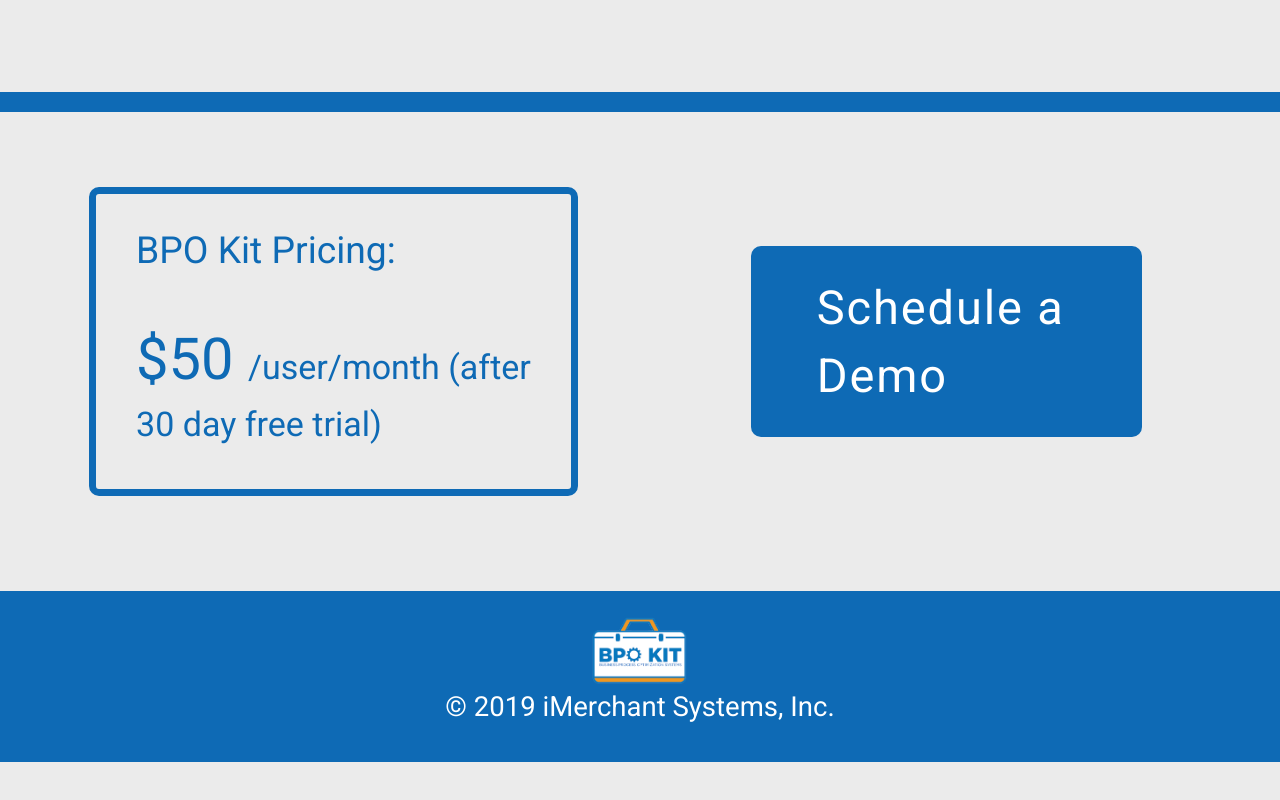
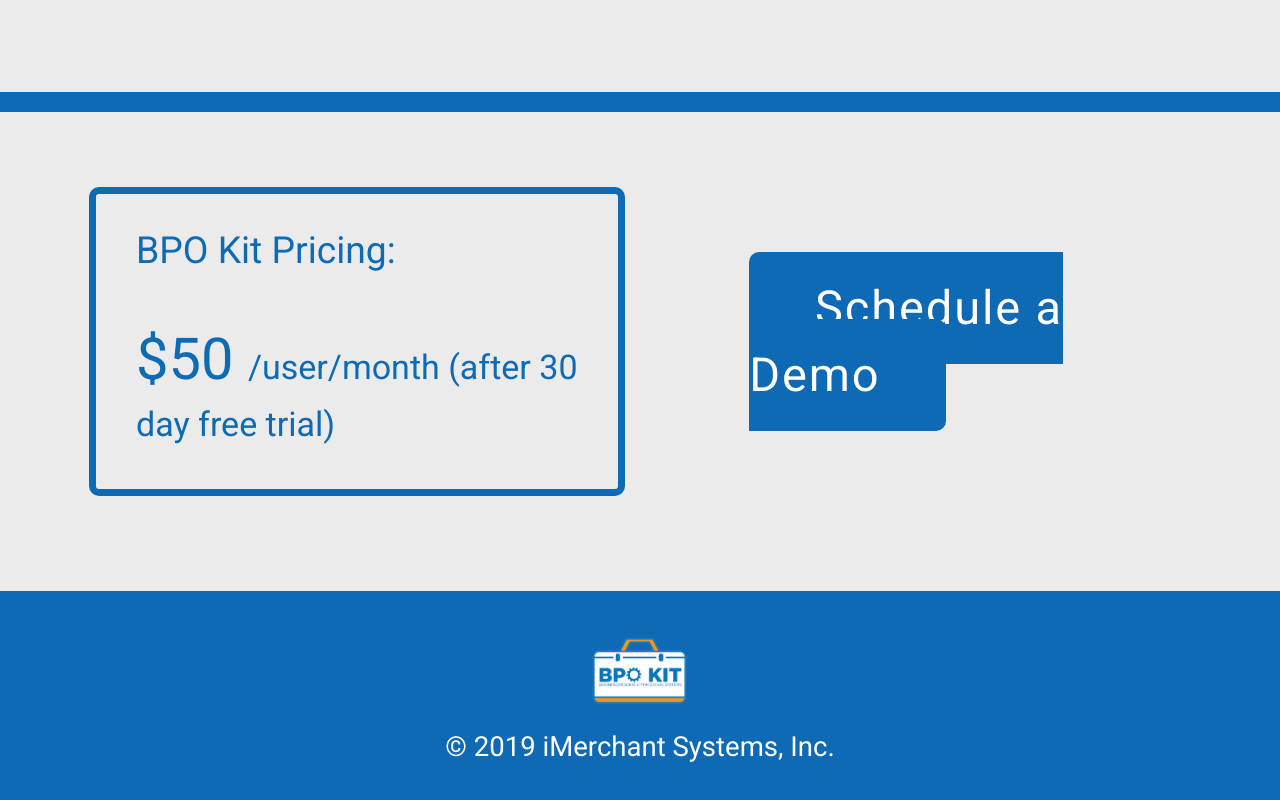
Before and after one commit to devdimensions/bop-dev, a plain HTML site: page index.html in a window 1280 px wide. Shown: the part 2460-3260 px from the top of the page. Before the commit the page ends 3222 px from the top, so only its background shows below. Drawn offline with Linux system fonts and the light colour scheme.

Commit message:
fixes pricing

```diff
--- a/css/style.css
+++ b/css/style.css
@@ -259,7 +259,6 @@ ul.dashed > li:before {
 }
 
 .btn-schedule {
-    display: block;
     font-size: 2.9em;
     padding: .6em 1.4em;
     letter-spacing: .04em;
@@ -294,5 +293,5 @@ footer {
 
 footer .img-responsive {
     max-width: 110px;
-    margin: 0 auto;
+    margin: 20px auto;
 }
--- a/index.html
+++ b/index.html
@@ -95,13 +95,13 @@
         <div class="pricing-bar bg-gary">
             <div class="custom-container">
                 <div class="row pricing-row">
-                    <div class="col-sm-12 col-md-6 pricing-col ">
+                    <div class="col-sm-6 pricing-col ">
                         <div class="pricing-box">
                             <p class="pricing-header">BPO Kit Pricing:</p>
                             <p class="pricing-text"><span>$50 </span>/user/month (after 30 day free trial)</p>
                         </div>
                     </div>
-                    <div class="col-sm-12 col-md-6 col-sm-offset-1">
+                    <div class="col-sm-5 col-sm-offset-1">
                         <a href="#" class="btn-schedule">Schedule a Demo</a>
                     </div>
                 </div>
```
